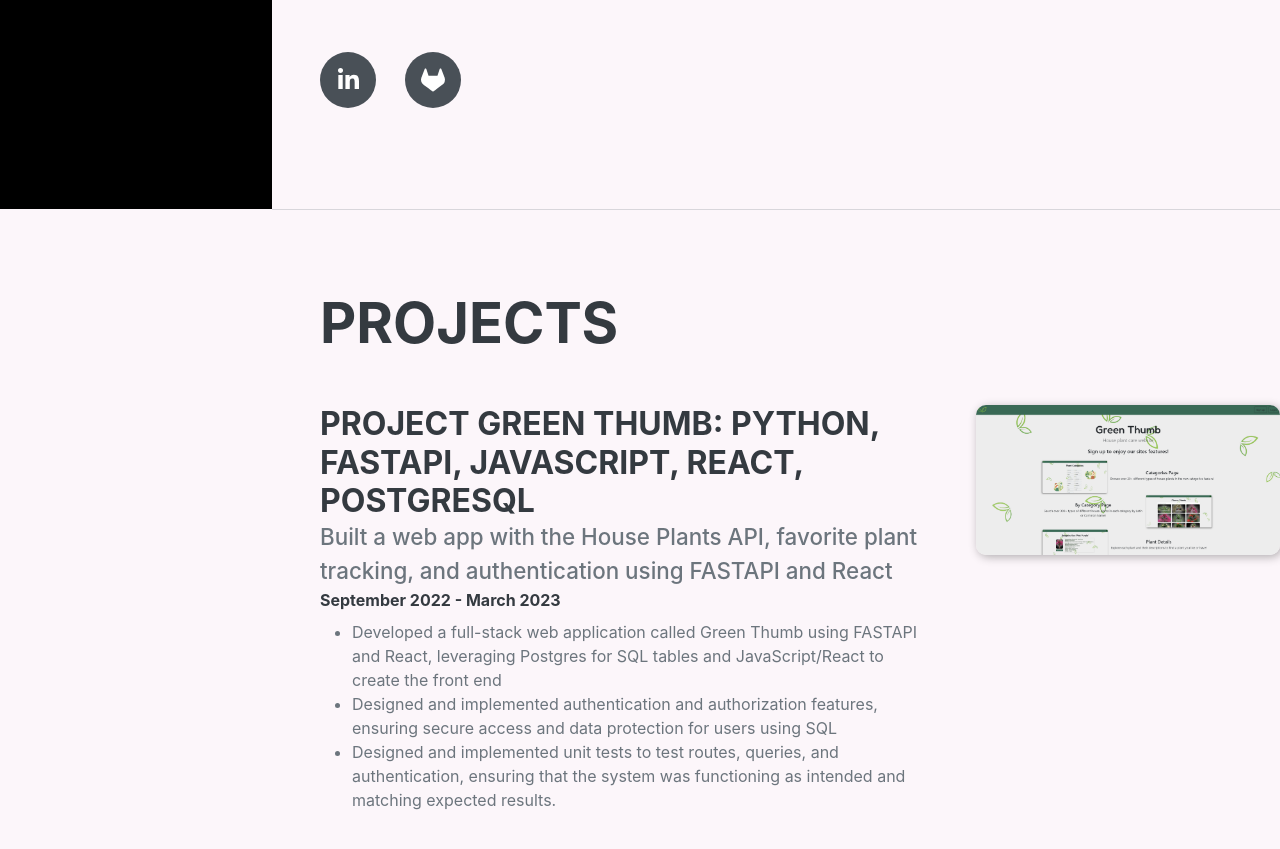
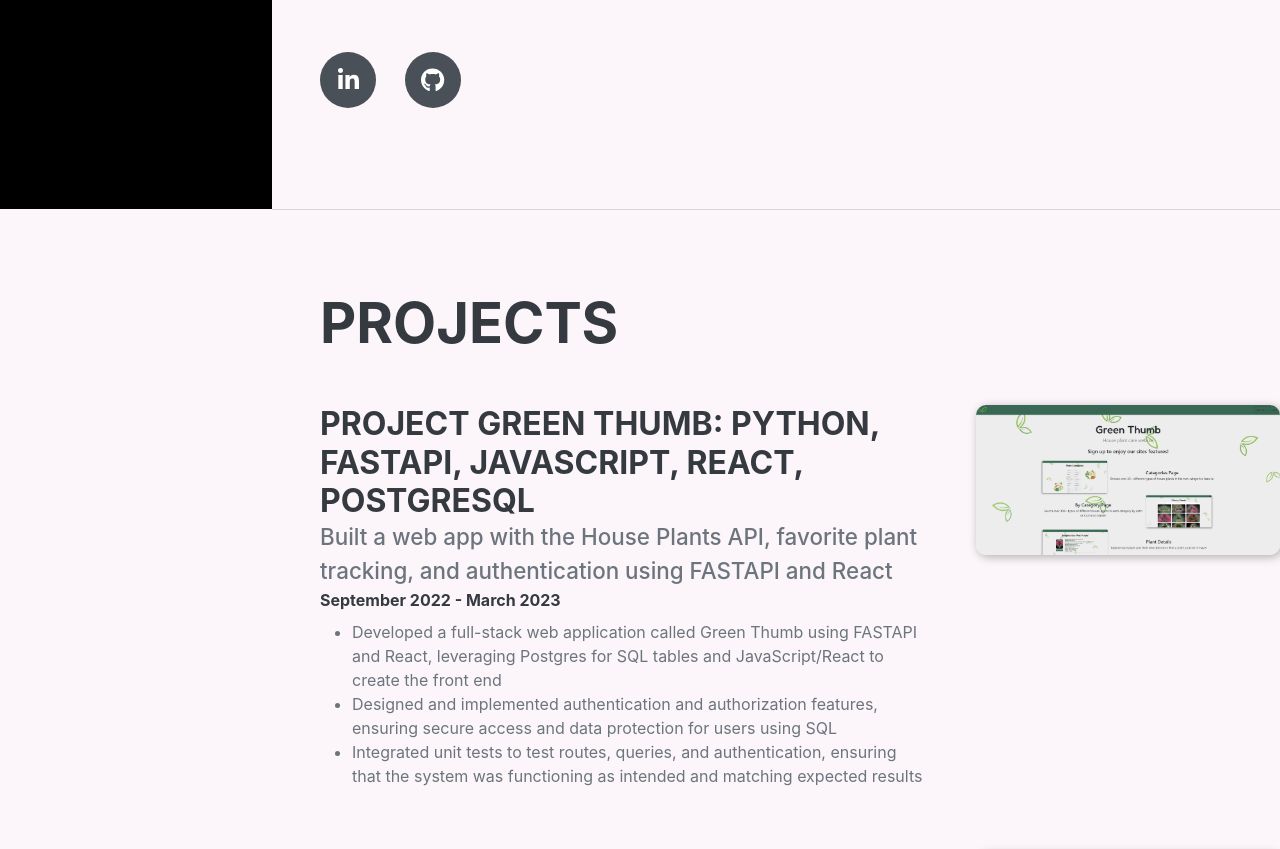
Before and after one commit to ChrisAlexRods/ChrisAlexRods.github.io, a plain HTML site: page index.html in a window 1280 px wide. Shown: the part 591-1440 px from the top of the page. Drawn offline with nearby package versions, Linux system fonts and the light colour scheme; a script that the page names is missing; a web font is replaced by a local one.

Commit message:
Github transfer

```diff
--- a/index.html
+++ b/index.html
@@ -64,7 +64,7 @@
                 <div class="social-icons">
                     <a class="social-icon" href="https://www.linkedin.com/in/christian-arodriguez/"><i
                             class="fab fa-linkedin-in"></i></a>
-                    <a class="social-icon" href="https://gitlab.com/ChrisARod"><i class="fab fa-gitlab"></i></a>
+                    <a class="social-icon" href="https://github.com/ChrisAlexRods"><i class="fab fa-github"></i></a>
                 </div>
             </div>
         </section>
@@ -87,14 +87,14 @@
                             </li>
                             <li>Designed and implemented authentication and authorization features, ensuring secure
                                 access and data protection for users using SQL</li>
-                            <li>Designed and implemented unit tests to test routes, queries, and authentication,
-                                ensuring that the system was functioning as intended and matching expected results.</li>
+                            <li>Integrated unit tests to test routes, queries, and authentication,
+                                ensuring that the system was functioning as intended and matching expected results</li>
                             <a href="https://gitlab.com/megann1006/module3-project-gamma">
                             </a>
                         </ul>
                     </div>
                     <div class="mb-5 ml-5 col-4 exp-img">
-                        <a href="https://gitlab.com/megann1006/module3-project-gamma" target="_blank">
+                        <a href="https://megann1006.gitlab.io/module3-project-gamma/" target="_blank">
                             <img class="img-fluid" src="assets/img/greenthumb.png" alt="Project Carcar"
                                 style="object-fit: cover; border-radius: 10px; box-shadow: 2px 2px 10px rgba(0, 0, 0, 0.3);">
                         </a>
@@ -139,7 +139,7 @@
                             and the design and construction of microservices
                         </div>
                         <div class="flex-shrink-0" style="color: #343a40;"><span><strong>September 2022 - November
-                                    2023</strong></span></div>
+                                    2022</strong></span></div>
                         <ul class="mt-2">
                             <li>Designed and implemented a conference simulation application that allowed users to
                                 create and dynamically link conferences, presentations, locations, and attendees using
```
